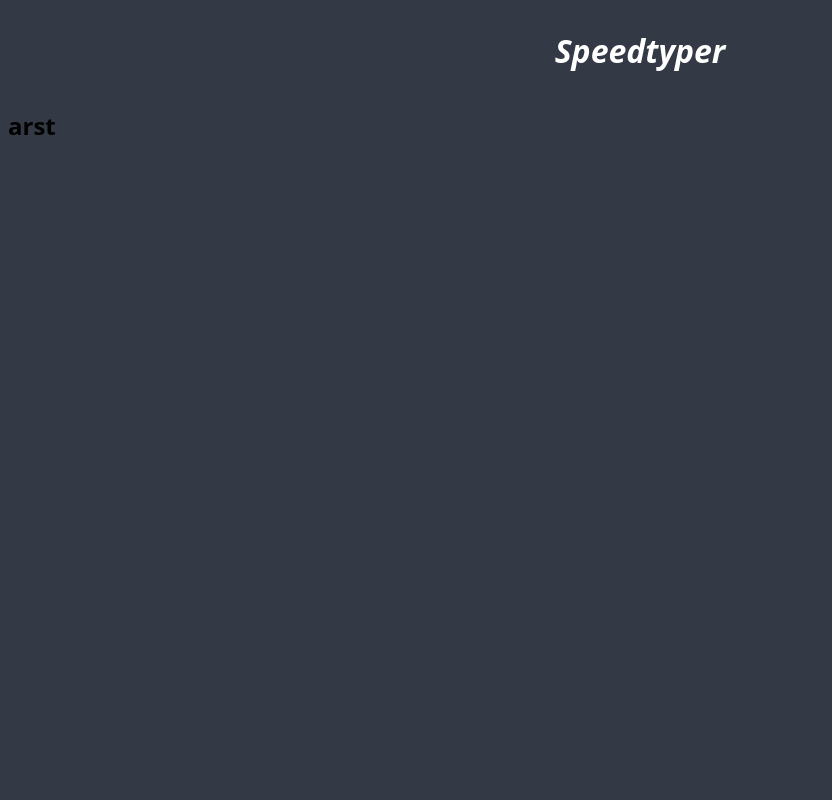
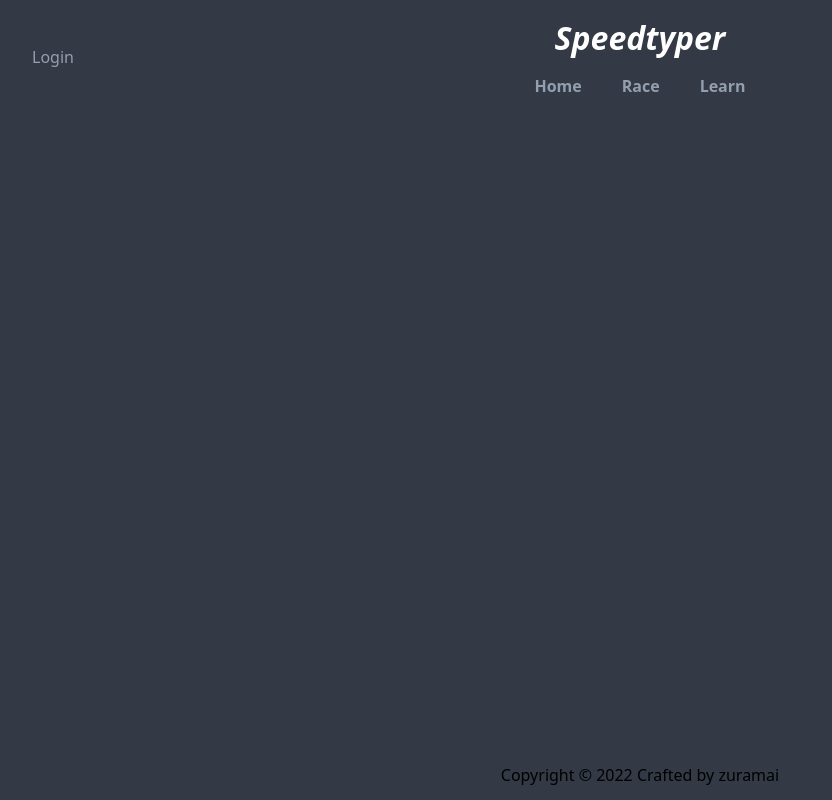
Before and after one commit to zuramai/ngetikcepat, a Nuxt app: page / in a window 1280 px wide. Shown: the whole page, without its empty margins (0-832 px from the left). Built offline with nearby package versions, Linux system fonts and the light colour scheme.

Commit message:
feat: basic layout

```diff
--- a/app.vue
+++ b/app.vue
@@ -1,13 +1,17 @@
 <script lang="ts" setup>
+import "normalize.css"
 import "~/assets/themes/dark-red.css"
 import "~/assets/css/main.css"
+import UiHeader from "./components/layouts/UiHeader.vue";
+import UiFooter from "./components/layouts/UiFooter.vue";
 </script>
 <template>
-  <div class="font-sans">
-    <Header></Header>
-    <NuxtLayout>
+  <div class="font-sans flex w-full flex-col min-h-screen">
+    <UiHeader></UiHeader>
+    <NuxtLayout class="flex-grow">
       <NuxtPage></NuxtPage>
     </NuxtLayout>
+    <UiFooter></UiFooter>
   </div>
 </template>
 <style>
--- a/assets/css/main.css
+++ b/assets/css/main.css
@@ -3,6 +3,8 @@
 }
 a {
     color: var(--sub-color);
+    text-decoration: none;
+    transition: all .1s;
 
     &:hover {
         color: white;
--- /dev/null
+++ b/components/auth/LoginModal.vue
@@ -0,0 +1 @@
+<template></template>
--- /dev/null
+++ b/components/layouts/UiFooter.vue
@@ -0,0 +1,10 @@
+<script lang="ts" setup>
+const now = new Date()
+</script>
+<template>
+    <footer>
+        <p class="text-center">
+            Copyright &copy; {{ now.getFullYear() }} Crafted by zuramai
+        </p>
+    </footer>
+</template>
--- a/components/Header.vue
+++ b/components/layouts/UiHeader.vue
@@ -2,16 +2,34 @@
 </script>
 
 <template>
-    <header>
+    <header class="py-5">
         <div class="container mx-auto">
             <div class="flex">
                 <div class="menu-left w-full md:w-1/3">
-
+                    <ul class="flex items-center  gap-5 list-none h-full p-0 my-0">
+                        <li>
+                            <a href="#" target="_blank" class="flex gap-2 items-center">
+                                <div class='i-mdi:account w-6 h-6'/>
+                                <span>Login</span>
+                            </a>
+                        </li>
+                    </ul>
                 </div>
                 <div class="menu-center w-full md:w-1/3 text-center">
-                    <h1 class="logo">
+                    <h1 class="logo mt-0 mb-5">
                         <router-link to="/" class="text-white decoration-none italic">Speedtyper</router-link>
                     </h1>
+                    <ul class="main-menu | flex justify-center gap-10 list-none my-0 p-0 font-bold">
+                        <li>
+                            <nuxt-link to="/">Home</nuxt-link>
+                        </li>
+                        <li>
+                            <nuxt-link to="/">Race</nuxt-link>
+                        </li>
+                        <li>
+                            <nuxt-link to="/">Learn</nuxt-link>
+                        </li>
+                    </ul>
                 </div>
                 <div class="menu-right w-full md:w-1/3">
                     <ul class="flex items-center justify-end gap-5 list-none h-full p-0 my-0">
@@ -21,7 +39,7 @@
                             </a>
                         </li>
                         <li>
-                            <a href="https://github.com/zuramai/speedtyper" target="_blank" rel="noopener noreferrer">
+                            <a href="#" target="_blank" rel="noopener noreferrer">
                                 <div class='i-mdi:cog w-6 h-6'/>
                             </a>
                         </li>
--- /dev/null
+++ b/layouts/default.vue
@@ -0,0 +1,5 @@
+<template>
+    <main>
+        <slot/>
+    </main>
+</template>
--- a/package.json
+++ b/package.json
@@ -15,5 +15,8 @@
     "nuxt": "3.0.0-rc.12",
     "postcss-nesting": "^10.2.0",
     "unplugin-icons": "^0.14.13"
+  },
+  "dependencies": {
+    "normalize.css": "^8.0.1"
   }
 }
--- a/pages/index.vue
+++ b/pages/index.vue
@@ -2,5 +2,4 @@
 
 </script>
 <template>
-    <h1 class="text-2xl">arst</h1>
 </template>
```
Also changed, not shown: 1 other file (tests, documents, lock files or other folders).
